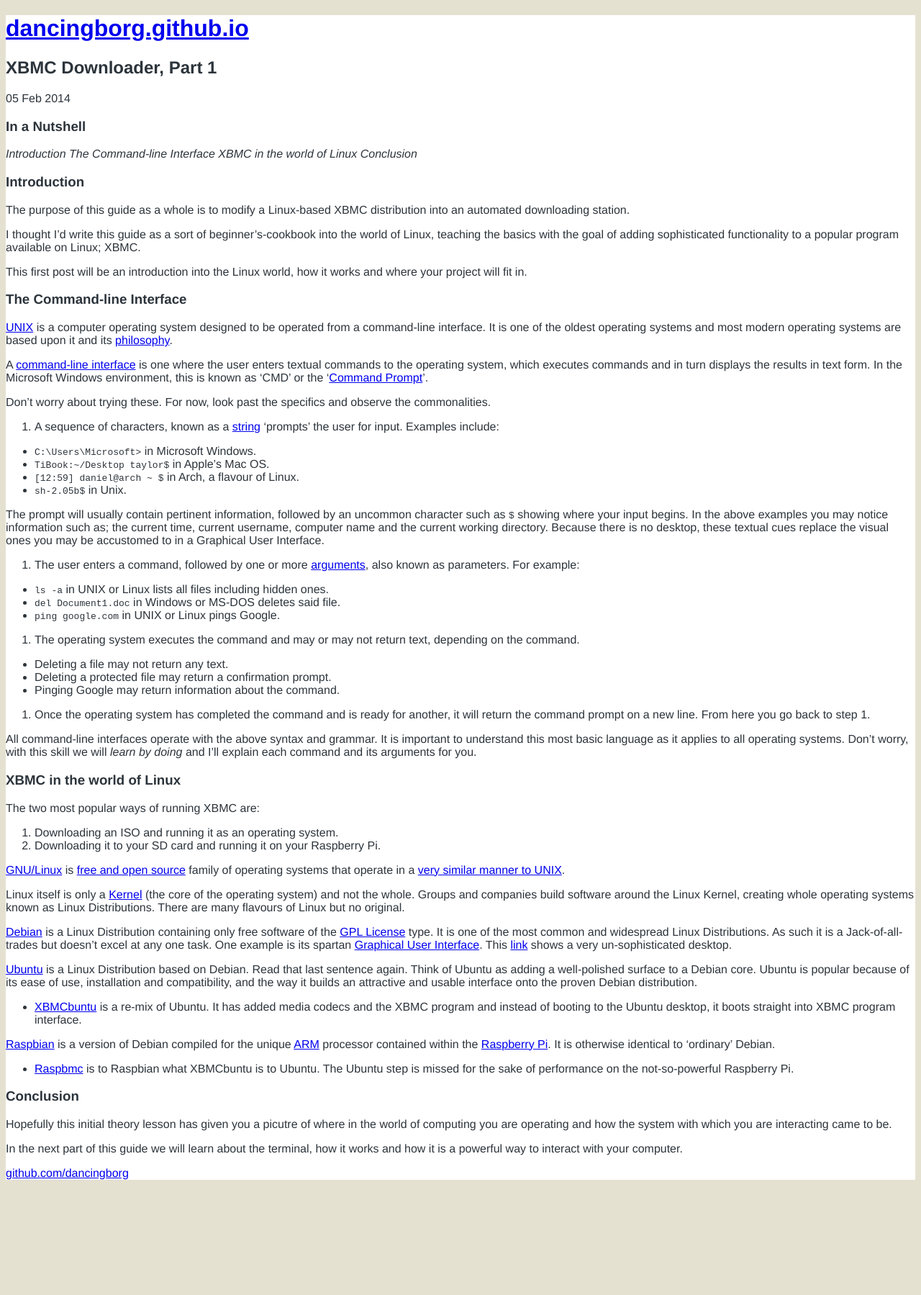
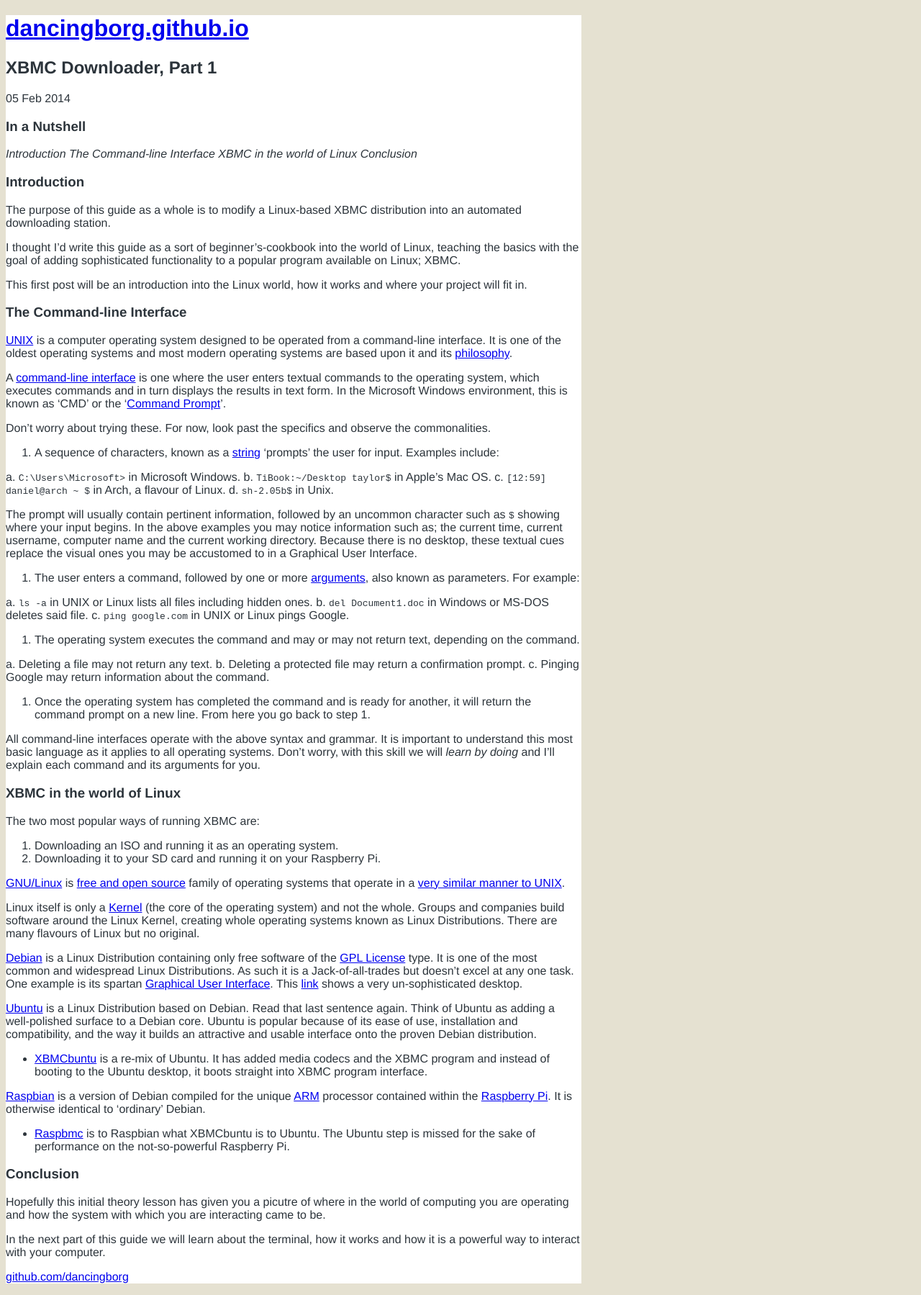
Before and after one commit to andre-abadi/andre-abadi.github.io, a Jekyll site: the page built from _posts/2014-02-05-xbmc-downloader-1.md, in a window 1280 px wide. Shown: the whole page at 72% size. Built offline with Jekyll 4.4.1, drawn with Linux system fonts in a browser that asks for light colours; Markdown is read by kramdown in place of the engine named in the settings; before the commit the page ends 1655 px from its top, so only the background shows below that.

Commit message:
max width

```diff
--- a/_posts/2014-02-05-xbmc-downloader-1.md
+++ b/_posts/2014-02-05-xbmc-downloader-1.md
@@ -29,24 +29,24 @@
 
 1. A sequence of characters, known as a [string](http://bit.ly/1juXrS1) 'prompts' the user for input. Examples include:
 
-  - `C:\Users\Microsoft>` in Microsoft Windows.
-  - `TiBook:~/Desktop taylor$` in Apple's Mac OS.
-  - `[12:59] daniel@arch ~ $` in Arch, a flavour of Linux.
-  - `sh-2.05b$` in Unix.
+  a.  `C:\Users\Microsoft>` in Microsoft Windows.
+  b.  `TiBook:~/Desktop taylor$` in Apple's Mac OS.
+  c.  `[12:59] daniel@arch ~ $` in Arch, a flavour of Linux.
+  d.  `sh-2.05b$` in Unix.
 
 The prompt will usually contain pertinent information, followed by an uncommon character such as `$` showing where your input begins. In the above examples you may notice information such as; the current time, current username, computer name and the current working directory. Because there is no desktop, these textual cues replace the visual ones you may be accustomed to in a Graphical User Interface.
 
 2. The user enters a command, followed by one or more [arguments](http://en.wikipedia.org/wiki/Command-line_interface#Arguments), also known as parameters. For example:
 
-  - `ls -a` in UNIX or Linux lists all files including hidden ones.
-  - `del Document1.doc` in Windows or MS-DOS deletes said file.
-  - `ping google.com` in UNIX or Linux pings Google.
+  a.  `ls -a` in UNIX or Linux lists all files including hidden ones.
+  b.  `del Document1.doc` in Windows or MS-DOS deletes said file.
+  c.  `ping google.com` in UNIX or Linux pings Google.
 
 3. The operating system executes the command and may or may not return text, depending on the command.
 
-  - Deleting a file may not return any text.
-  - Deleting a protected file may return a confirmation prompt.
-  - Pinging Google may return information about the command.
+  a.  Deleting a file may not return any text.
+  b.  Deleting a protected file may return a confirmation prompt.
+  c.  Pinging Google may return information about the command.
 
 4. Once the operating system has completed the command and is ready for another, it will return the command prompt on a new line. From here you go back to step 1.
 
--- a/css/main.css
+++ b/css/main.css
@@ -7,4 +7,5 @@
 .site {
   background-color: #FFFFFF;
   margin: 3em, auto, 3em;
+  max-width: 50em;
 }
```
